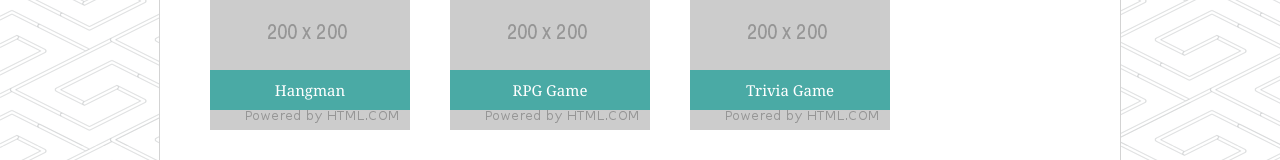
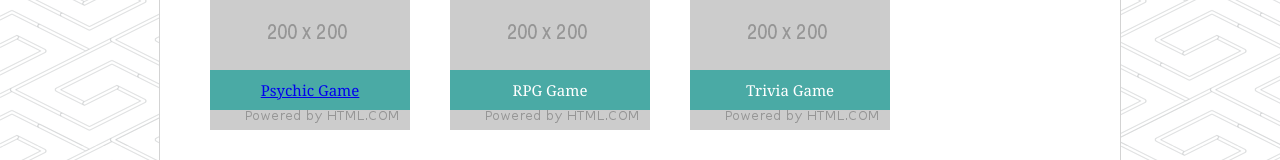
Before and after one commit to pordonez93/pordonez93.github.io, a plain HTML site: page portfolio.html in a window 1280 px wide. Shown: the part 254-414 px from the top of the page. Drawn offline with Linux system fonts and the light colour scheme.

Commit message:
added link to portfolio page

```diff
--- a/portfolio.html
+++ b/portfolio.html
@@ -31,7 +31,7 @@
       <div class="img">
         <img id="img-1" src="assets/images/200.png" alt="img-1">
         <div class="text">
-          Hangman
+          <a href="https://pordonez93.github.io/Psychic-Game" target="_blank">Psychic Game</a>
         </div>
       </div>
 
```
